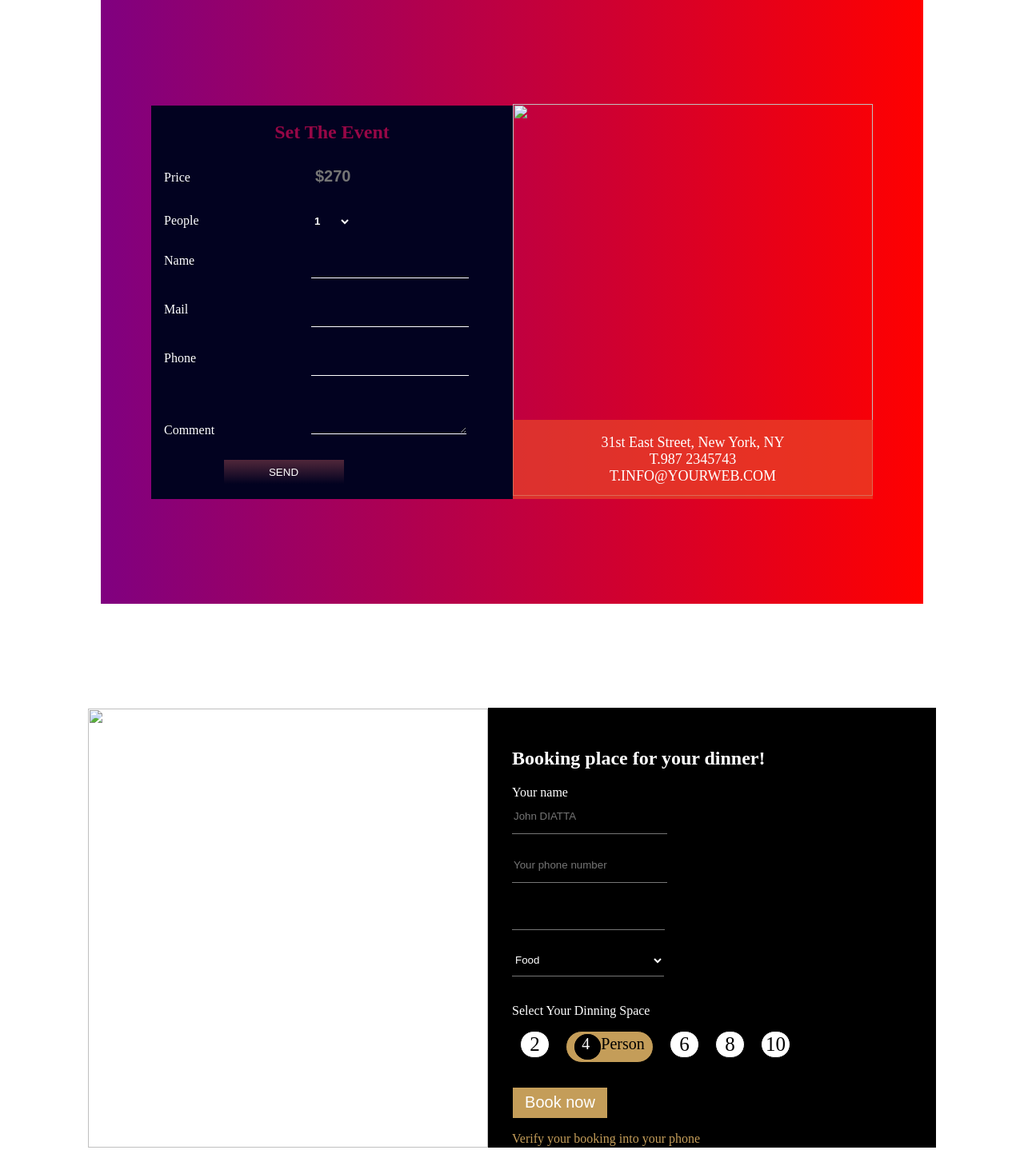
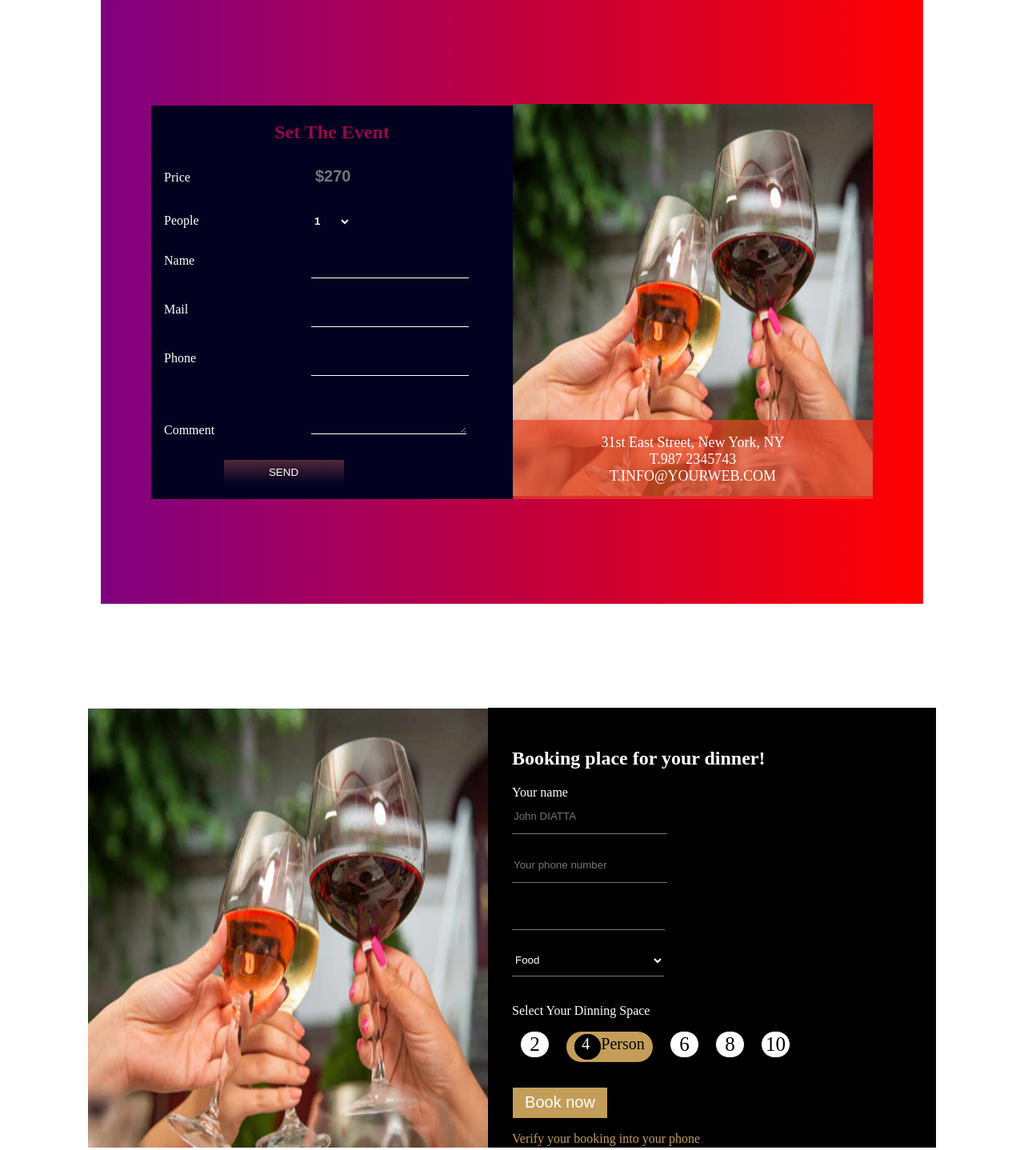
Before and after one commit to Binta99/It-projet-2, a plain HTML site: page index.html in a window 1280 px wide. Shown: the whole page at 80% size. Drawn offline with Linux system fonts and the light colour scheme.

Commit message:
Update index.html

```diff
--- a/index.html
+++ b/index.html
@@ -3,7 +3,7 @@
     <head>
         <title>Exercices de validation </title>
         <meta charset="utf-8">
-        <link rel="stylesheet" href="Exerciceshtmlcss.css">
+        <link rel="stylesheet" href="exerciceshtmlcss.css">
     </head>
     <body>
         <section id="Un">
@@ -44,7 +44,7 @@
 
 
             <div class="deux">
-                <img src="../images/verre_par_jour_gallerylarge.jpg" alt="">
+                <img src="verre_par_jour_gallerylarge.jpg" alt="">
                 <div class="phrase">
                     <p>31st East Street, New York, NY <br> T.987 2345743 <br> T.INFO@YOURWEB.COM</p>
                 </div>
@@ -58,7 +58,7 @@
         <section>
             <div class="section">
             <div class="image">
-                <img src="../images/verre_par_jour_gallerylarge.jpg" alt="">
+                <img src="verre_par_jour_gallerylarge.jpg" alt="">
 
             </div>
 
```
